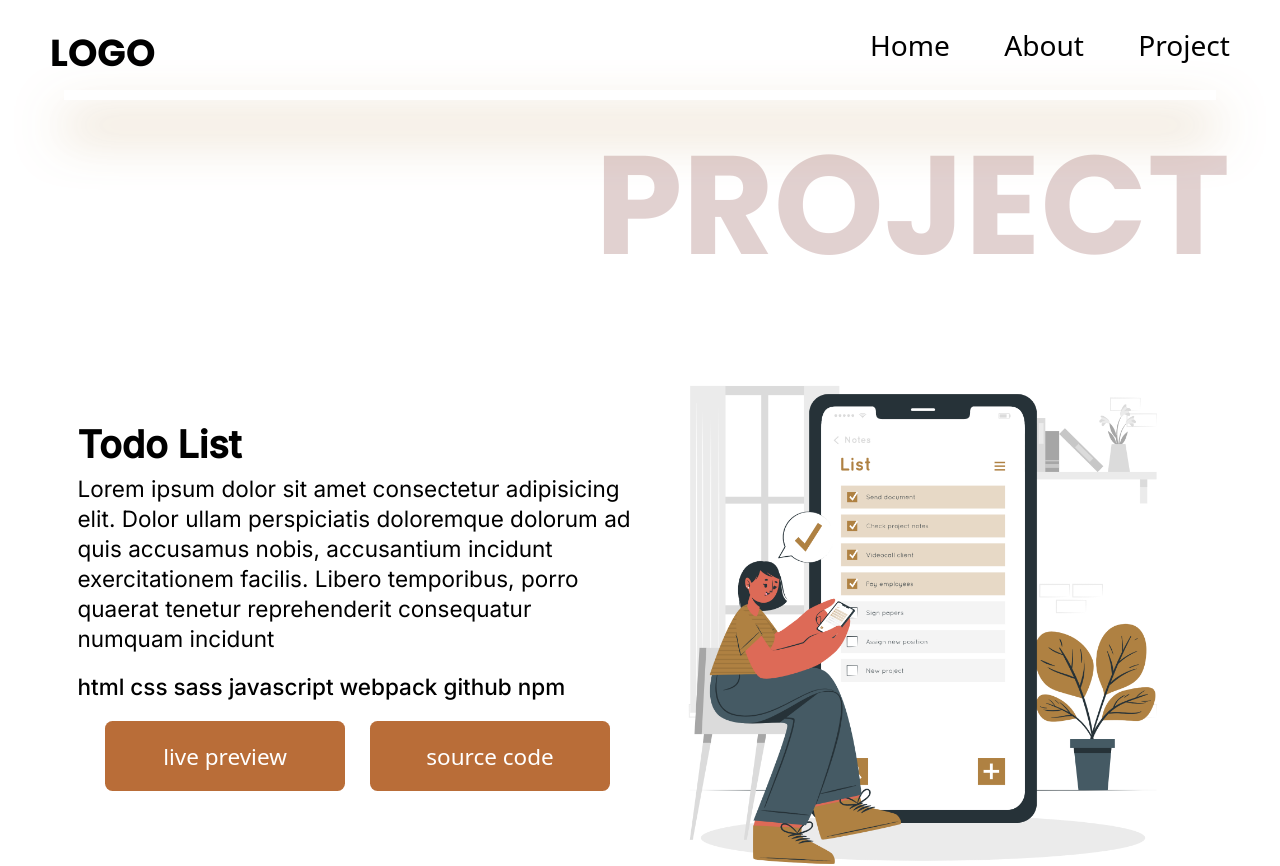
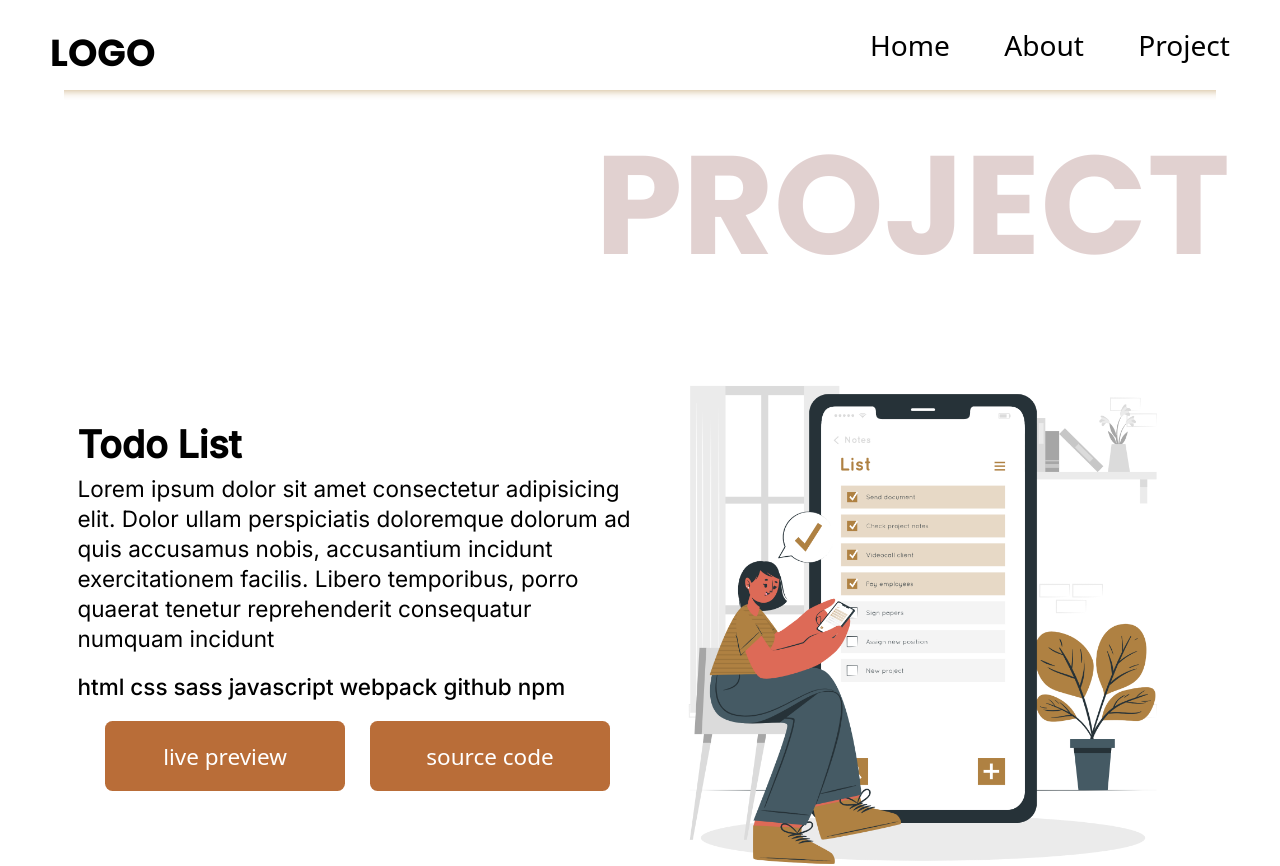
Before and after one commit to haroldm2598/Project-portfolio, a React (Vite) app: page /#/Project in a window 1280 px wide. Shown: the top 866 px of the page. Built offline with nearby package versions, Linux system fonts and the light colour scheme.

Commit message:
PROJECT: working on contextApi

```diff
--- a/src/assets/style/main.scss
+++ b/src/assets/style/main.scss
@@ -55,5 +55,5 @@ hr {
 	width: 90%;
 	height: 1rem;
 	border: none;
-	box-shadow: 0px 30px 50px 0px rgba(187, 148, 87, 0.8);
+	box-shadow: 0px 10px 10px -10px rgba(187, 148, 87, 0.8) inset;
 }
--- a/src/component/Button.jsx
+++ b/src/component/Button.jsx
@@ -1,8 +1,17 @@
+import { useContext } from 'react';
+import { ButtonContext } from '../page/Projectpage';
+
 function Button({ name, handleClick, children }) {
+	const { buttonTheme } = useContext(ButtonContext);
+
 	return (
 		<>
 			<button
-				className='w-96 h-28 flex flex-row justify-center items-center text-4xl font-medium bg-bgcolor400 text-bgwhite rounded-xl'
+				className={`w-96 h-28 flex flex-row justify-center items-center text-4xl font-medium   rounded-xl ${
+					buttonTheme
+						? 'bg-bgcolor400 text-bgwhite'
+						: 'bg-bgwhite text-bgcolor100 border-bgcolor400 border-2'
+				}`}
 				onClick={handleClick}
 			>
 				{name} {children}
--- a/src/component/ProjectContent.jsx
+++ b/src/component/ProjectContent.jsx
@@ -1,7 +1,10 @@
+import { useContext } from 'react';
 import Button from './Button';
-// import image from '../assets/image/homepage.png';
+import { ButtonContext } from '../page/Projectpage';
 
 function ProjectContent(props) {
+	const { setButtonTheme } = useContext(ButtonContext);
+
 	return (
 		<>
 			<section className='my-10 flex flex-col justify-center items-center lg:mx-20 lg:flex-row lg:justify-around'>
@@ -23,8 +26,12 @@ function ProjectContent(props) {
 						{props.techStack}
 					</p>
 					<div className='[&>*]:my-10 [&>*]:lg:m-5 lg:flex lg:flex-row'>
-						<Button name='live preview' />
-						<Button name='source code' />
+						<div onMouseEnter={(e) => setButtonTheme(true)}>
+							<Button name='live preview' />
+						</div>
+						<div onMouseEnter={(e) => setButtonTheme(false)}>
+							<Button name='source code' />
+						</div>
 					</div>
 				</div>
 			</section>
--- /dev/null
+++ b/src/hooks/ProjectButtonContext.jsx
@@ -0,0 +1,9 @@
+import { createContext, useContext } from 'react';
+
+const ProjectButtonContext = createContext(null);
+
+function useProjectButton() {
+	return useContext(ProjectButtonContext);
+}
+
+export default useProjectButton;
--- a/src/layout/Header.jsx
+++ b/src/layout/Header.jsx
@@ -10,7 +10,7 @@ function Header() {
 	}
 	return (
 		<>
-			<header className='header mx-5 lg:mx-20'>
+			<header className='header mx-10 lg:mx-20'>
 				<h1 className='header__logo'>
 					<Link to='/'>logo</Link>
 				</h1>
--- a/src/page/Projectpage.jsx
+++ b/src/page/Projectpage.jsx
@@ -1,8 +1,12 @@
+import { createContext, useState } from 'react';
 import ProjectContent from '../component/ProjectContent';
 import { projectObjects } from '../data/index';
 
+export const ButtonContext = createContext(null);
+
 function ProjectPage() {
-	console.log(projectObjects);
+	const [buttonTheme, setButtonTheme] = useState(true);
+
 	const dataMap = projectObjects.map((item) => (
 		<ProjectContent
 			key={item.title}
@@ -17,10 +21,12 @@ function ProjectPage() {
 
 	return (
 		<>
-			<div className='text-10xl font-poppins uppercase font-bold text-center text-bgcolor100 opacity-20 lg:mx-20 lg:text-12xl lg:text-right'>
-				<h1>project</h1>
-			</div>
-			<section className='my-10 px-10'>{dataMap}</section>
+			<ButtonContext.Provider value={{ buttonTheme, setButtonTheme }}>
+				<div className='text-10xl font-poppins uppercase font-bold text-center text-bgcolor100 opacity-20 lg:mx-20 lg:text-12xl lg:text-right'>
+					<h1>project</h1>
+				</div>
+				<section className='my-10 px-10'>{dataMap}</section>
+			</ButtonContext.Provider>
 		</>
 	);
 }
```
